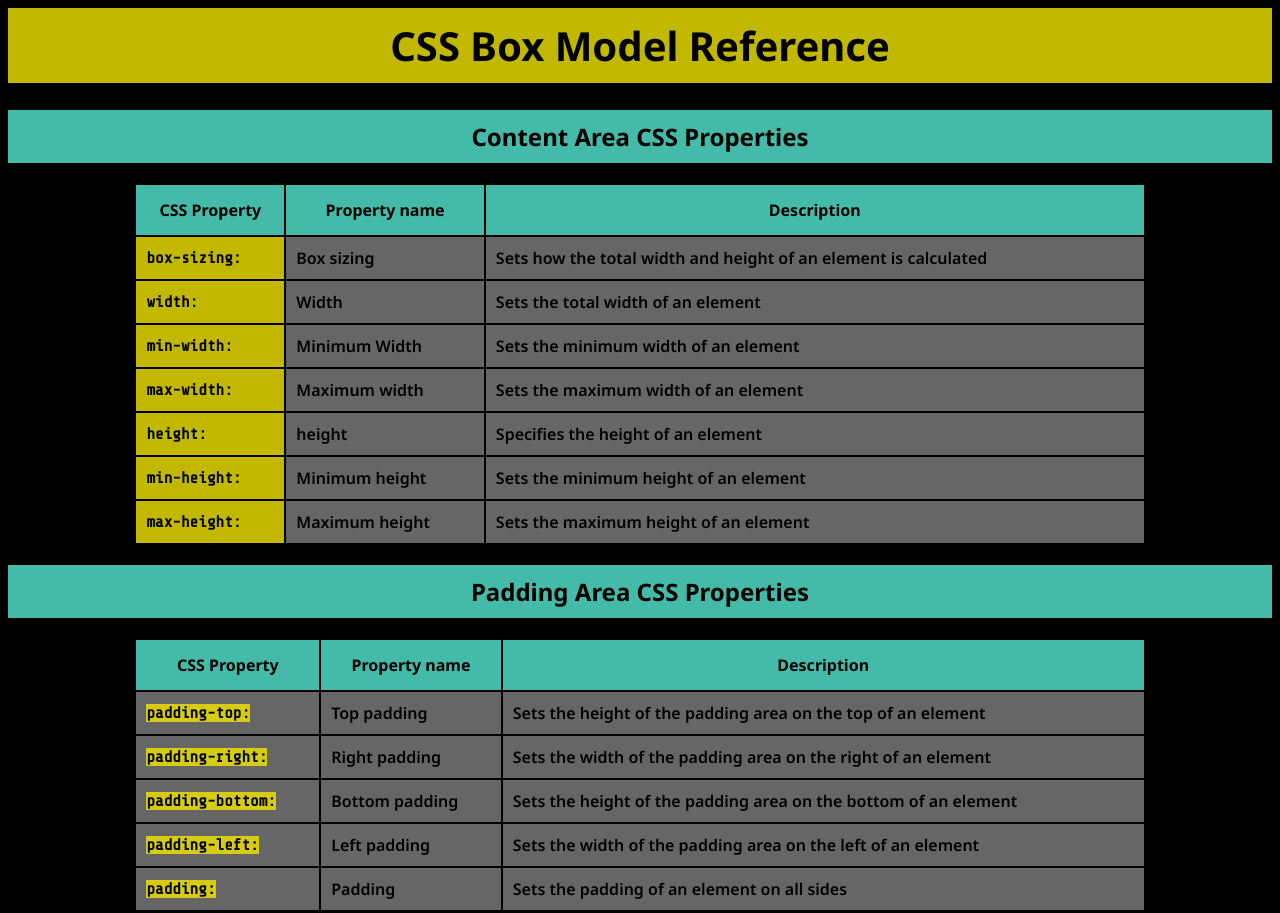
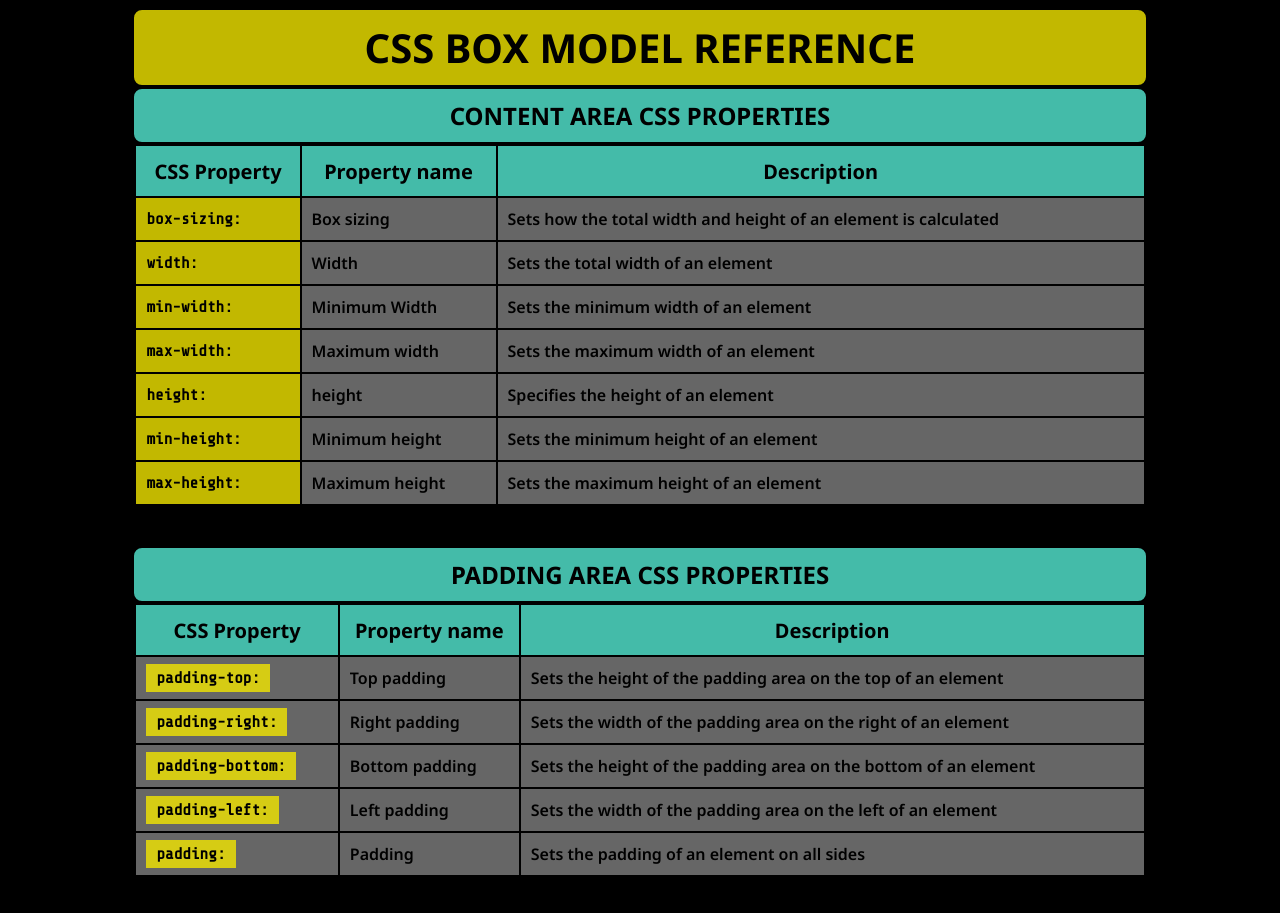
Before and after one commit to fqkykd9rds-alt/Cheat-Sheet, a plain HTML site: page index.html in a window 1280 px wide. Shown: the top 913 px of the page. Drawn offline with nearby package versions, Linux system fonts and the light colour scheme.

Commit message:
updated from dev

```diff
--- a/styles.css
+++ b/styles.css
@@ -5,8 +5,7 @@
 	--cyber-maroon: rgb(136, 4, 37);
 	--cyber-yellow: rgba(243, 230, 0, 0.8);
 	--cyber-blue: rgba(85, 234, 212, 0.8);
-	--cyber-white: rgba(255,255,255, 0.4
-					   );
+	--cyber-white: rgba(255,255,255, 0.4);
 }
 
 
@@ -22,6 +21,11 @@ h1 {
 	font-size: 40px;
 	background-color: var(--cyber-yellow);
 	padding: 10px 0;
+	text-transform: uppercase;
+	width: 80%;
+	margin: 0 auto;
+	border: 2px solid;
+	border-radius: 10px
 }
 
 h2 {
@@ -29,41 +33,49 @@ h2 {
 	background-color: var(--cyber-blue);
 	text-align: center;
 	font-size: 24px;
-	padding: 10px
-
+	padding: 10px 0;
+	text-transform: uppercase;
+	width: 80%;
+	margin: 0 auto;
+	border: 2px solid;
+	border-radius: 10px;
 }
 
 table {
-	/*border: 2px solid darkorchid;*/
+	border-collapse: separate;
+	border spacing: 0;
 	width: 80%;
 	margin: 0 auto;
-	/*border-collapse: collapse;*/
 	text-align: left;
-	border: 2px;
+	padding-bottom: 40px;
+}
 
+table th, table td {
+ /* Remove any borders from our stylesheet. */
+ border: 0;
+
+ /* Use the spread value on the box-shadow to set the border width. */
+ box-shadow: 0 0 0 2px black;
 }
+
 
 thead {
 	background-color: var(--cyber-blue);
 	color: var(--cyber-black);
 	height: 50px;
-	border-radius: 20px;
 	text-align: center;
-	border-radius: 10px;
+	font-size: 20px;
 }
 
 td {
 	padding: 10px 10px;
 	font-weight: 600;
 	background-color: var(--cyber-white);
-
-
-
 }
 
 .code {
 	font-family: 'Share Tech Mono', monospace;
 	color: var(--cyber-black);
-	padding: 10px, 10px;
+	padding: 5px 10px;
 	background-color: var(--cyber-yellow);
 }
```
